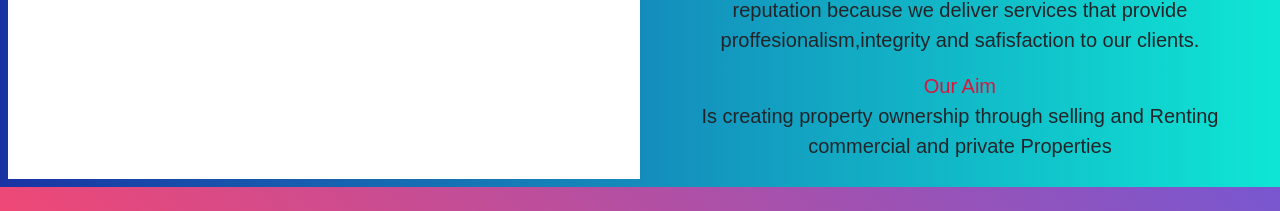
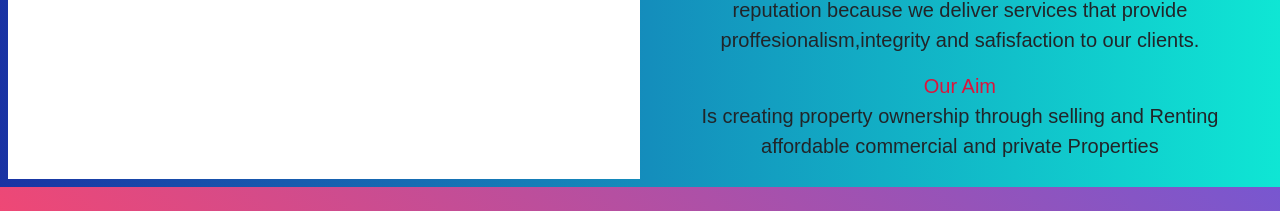
Before and after one commit to codertinie/sweet-living-frontend, a React (Create React App) app: page /about in a window 1280 px wide. Shown: the part 438-649 px from the top of the page. Built offline with nearby package versions, Linux system fonts and the light colour scheme.

Commit message:
FH-21 <updated About us Page

```diff
--- a/src/components/about/About.js
+++ b/src/components/about/About.js
@@ -14,7 +14,7 @@ function About() {
                      by posting the houses on our website.<br/>
                      We are renowned for our impresive house sales, and appartment renting in different counties where we have gained excellent reputation
                      because we deliver services that provide proffesionalism,integrity and safisfaction to our clients.</p>
-                     <p><span>Our Aim</span> <br/>Is creating property ownership through selling and Renting commercial and private Properties</p>
+                     <p><span>Our Aim</span> <br/>Is creating property ownership through selling and Renting affordable commercial and private Properties</p>
             </div>
         </div>
     );
```
Also changed, not shown: 1 other file (tests, documents, lock files or other folders).
